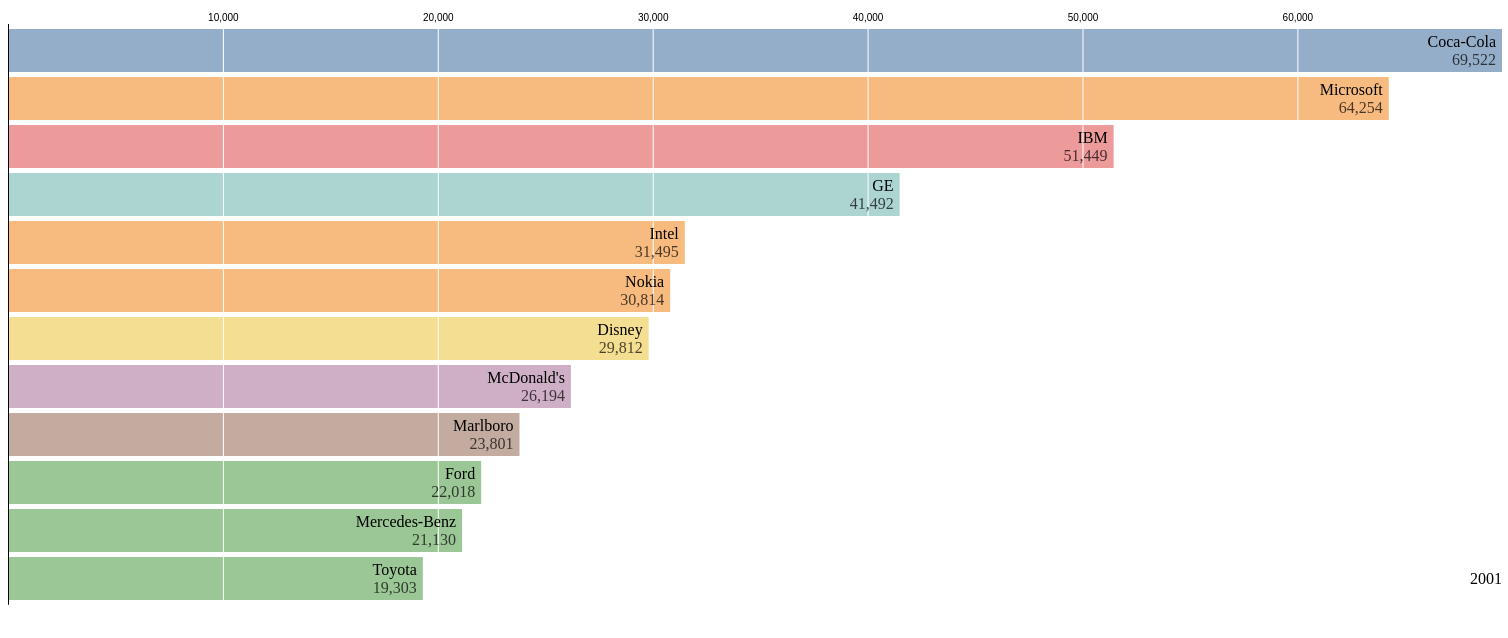
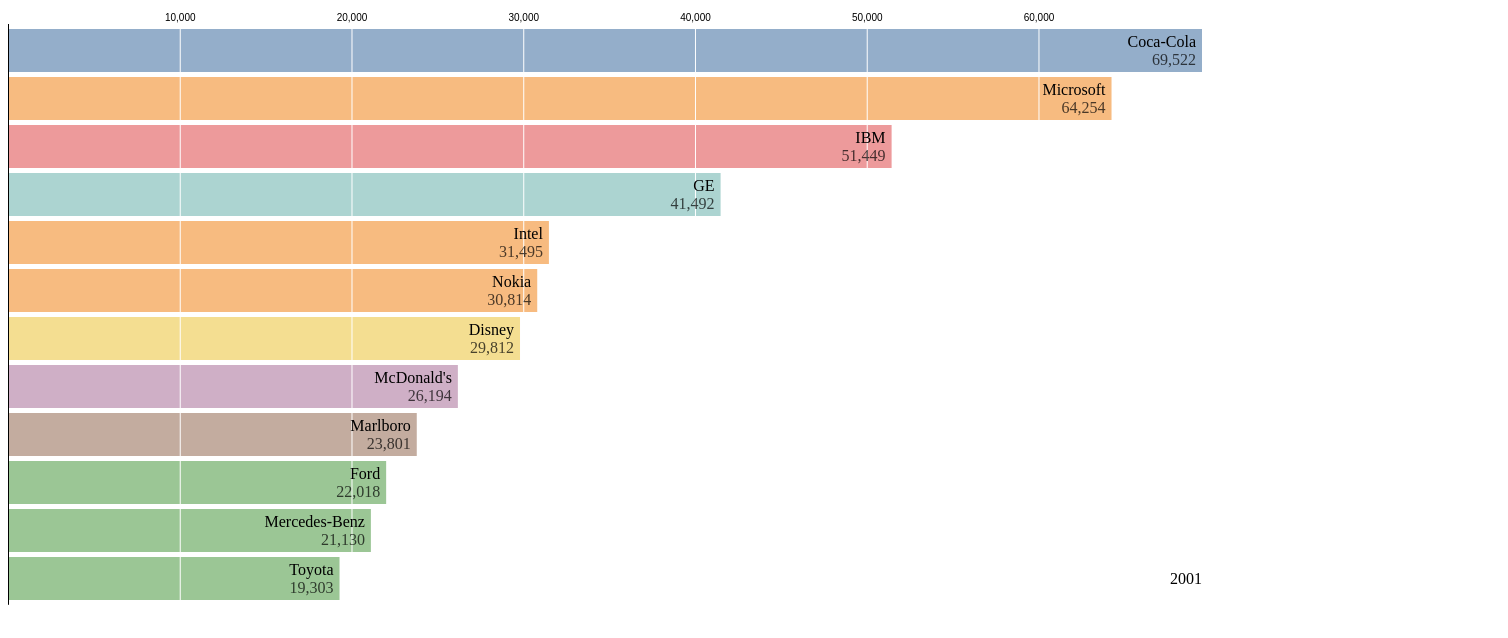
Before and after one commit to lupuswere/bar-chart-race-d3, a plain HTML site: page index.html in a window 1280 px wide. Shown: the whole page, 1508 px wide, since content can reach past the window. Drawn offline with Linux system fonts and the light colour scheme.

Commit message:
Adjusted style and misc changes

```diff
--- a/run.js
+++ b/run.js
@@ -7,7 +7,7 @@
         let margin = ({top: 16, right: 6, bottom: 6, left: 0});
         let n = 12;
         let height = margin.top + barSize * n + margin.bottom;
-        let width = 1500;
+        let width = 1200;
         const svg = d3.select('#canvas').append("svg")
             .attr("viewBox", [0, 0, width, height]);
         //////
--- a/style/style.css
+++ b/style/style.css
@@ -1,4 +1,4 @@
 #canvas {
     height: 800px;
-    width: 1500px;
+    width: 1200px;
 }
```
Also changed, not shown: 1 other file.
